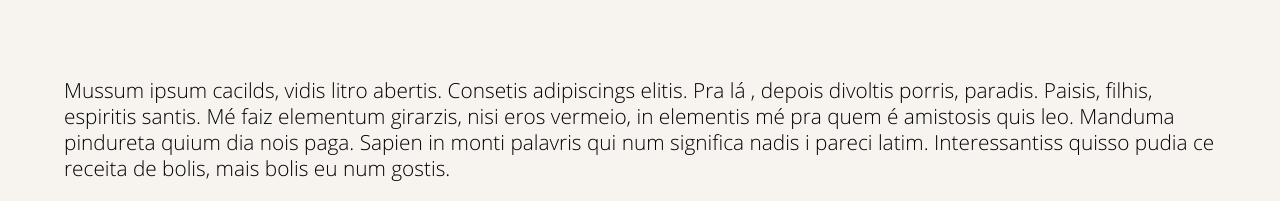
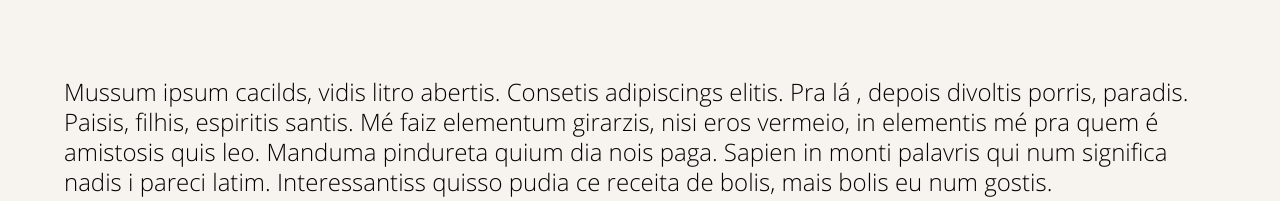
Before and after one commit to brulima/be-static, a plain HTML site: page theme.html in a window 1280 px wide. Shown: the part 593-794 px from the top of the page. Drawn offline with Linux system fonts and the light colour scheme; a script that the page names is missing.

Commit message:
[homolog] Ajustando tamanho da font

```diff
--- a/css/style.css
+++ b/css/style.css
@@ -106,7 +106,7 @@ h5 {
     }
     article p {
         margin: 2% 0;
-        font-size: 1.3em;
+        font-size: 1.5em;
     }
     pre {
         font-size: 1.3em;
```
